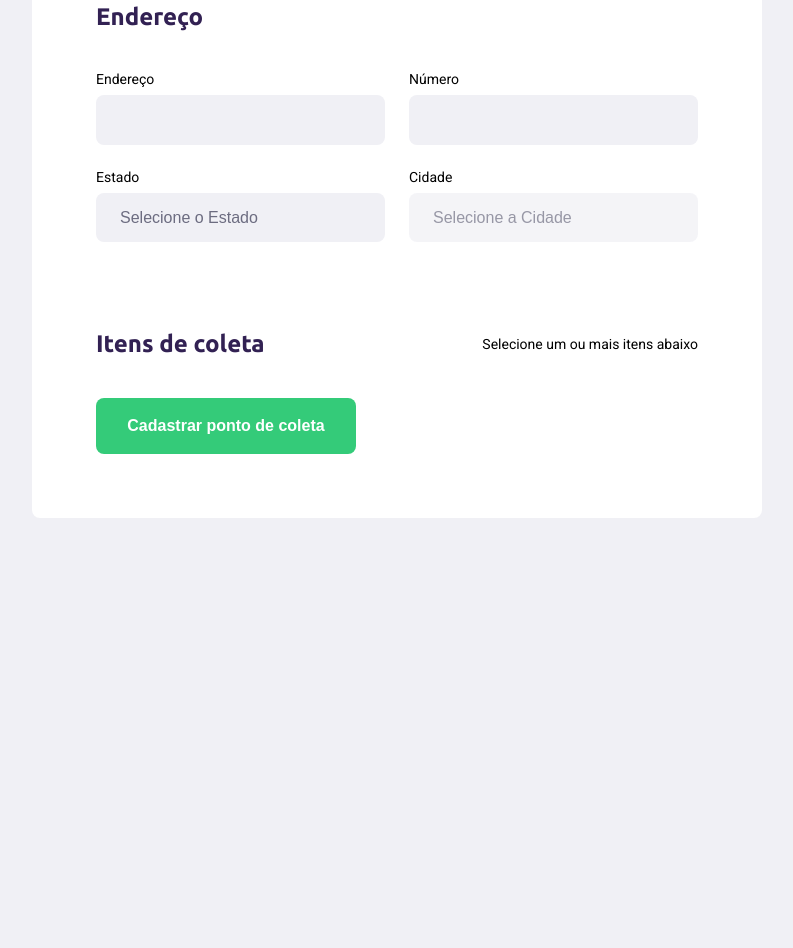
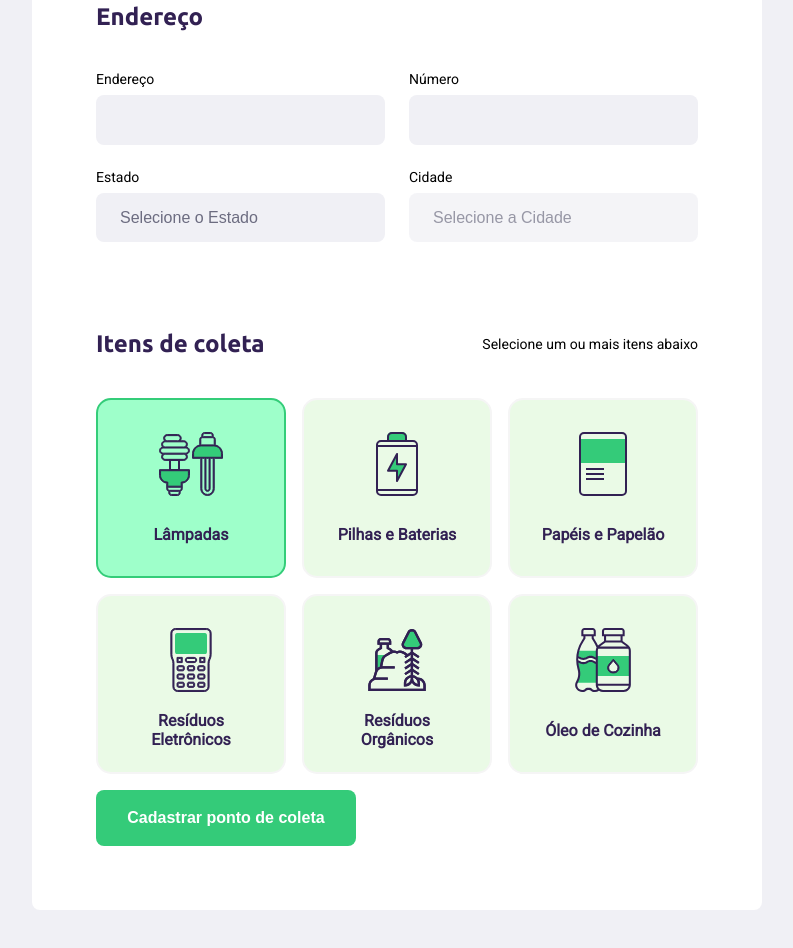
Before and after one commit to gabrieljony/next_level_week-01, a plain HTML site: page create-point.html in a window 1280 px wide. Shown: the part 649-1597 px from the top of the page, without its empty margins (243-1036 px from the left). Before the commit the page ends 1247 px from the top, so only its background shows below. Drawn offline with Linux system fonts and the light colour scheme; no server answers.

Commit message:
Aula 3 - Finalizado a tela de Cadastro do ponto de coleta.

```diff
--- a/create-point.html
+++ b/create-point.html
@@ -12,6 +12,7 @@
     <link rel="stylesheet" href="styles/main.css" />
     <link rel="stylesheet" href="styles/create-point.css" />
     <link rel="stylesheet" href="styles/form.css" />
+    <link rel="stylesheet" href="styles/itens-coleta.css" />
     <link rel="stylesheet" href="styles/responsive.css" />
   </head>
 
@@ -35,17 +36,17 @@
 
           <div class="field">
             <label for="name">Nome da entidade</label>
-            <input type="text" name="name" id="name" />
+            <input type="text" name="name" id="name" required />
           </div>
 
           <div class="field-group">
             <div class="field">
               <label for="email">E-mail</label>
-              <input type="email" name="email" id="email" />
+              <input type="email" name="email" id="email" required />
             </div>
             <div class="field">
               <label for="whatsapp">Whatsapp</label>
-              <input type="text" name="whatsapp" id="whatsapp" />
+              <input type="text" name="whatsapp" id="whatsapp" required />
             </div>
           </div>
         </fieldset>
@@ -58,25 +59,25 @@
           <div class="field-group">
             <div class="field">
               <label for="address">Endereço</label>
-              <input type="text" name="address" id="address" />
+              <input type="text" name="address" id="address" required />
             </div>
             <div class="field">
               <label for="address">Número</label>
-              <input type="text" name="address2" id="address2" />
+              <input type="text" name="address2" id="address2" required />
             </div>
           </div>
 
           <div class="field-group">
             <div class="field">
               <label for="state">Estado</label>
-              <select name="uf" id="state">
+              <select name="uf" id="state" required>
                 <option value="">Selecione o Estado</option>
               </select>
               <input type="hidden" name="state" />
             </div>
             <div class="field">
               <label for="city">Cidade</label>
-              <select name="city" id="city" disabled>
+              <select name="city" id="city" disabled required>
                 <option value="">Selecione a Cidade</option>
               </select>
             </div>
@@ -88,6 +89,41 @@
             <h2>Itens de coleta</h2>
             <span>Selecione um ou mais itens abaixo</span>
           </legend>
+
+          <div class="items-grid">
+            <li data-id="1" class="selected">
+              <img src="assets/icones/lampadas.svg" alt="Lâmpadas" />
+              <span>Lâmpadas</span>
+            </li>
+            <li data-id="2">
+              <img src="assets/icones/baterias.svg" alt="Pilhas e Baterias" />
+              <span>Pilhas e Baterias</span>
+            </li>
+            <li data-id="3">
+              <img
+                src="assets/icones/papeis-papelao.svg"
+                alt="Papéis e Papelão"
+              />
+              <span>Papéis e Papelão</span>
+            </li>
+            <li data-id="4">
+              <img
+                src="assets/icones/eletronicos.svg"
+                alt="Resíduos Eletrônicos"
+              />
+              <span>Resíduos Eletrônicos</span>
+            </li>
+            <li data-id="5">
+              <img src="assets/icones/organicos.svg" alt="Resíduos Orgânicos" />
+              <span>Resíduos Orgânicos</span>
+            </li>
+            <li data-id="6">
+              <img src="assets/icones/oleo.svg" alt="Óleo de Cozinha" />
+              <span>Óleo de Cozinha</span>
+            </li>
+          </div>
+
+          <input type="hidden" name="items" />
         </fieldset>
 
         <button type="submit">Cadastrar ponto de coleta</button>
--- a/scripts/create-point.js
+++ b/scripts/create-point.js
@@ -43,3 +43,51 @@ function getCidades(event) {
 document
   .querySelector("select[name=uf]")
   .addEventListener("change", getCidades);
+
+// Itens de Coleta
+
+const itemsToCollect = document.querySelectorAll(".items-grid li");
+
+for (const item of itemsToCollect) {
+  item.addEventListener("click", handleSelectedItem);
+}
+
+const collectedItems = document.querySelector("input[name=items]");
+
+let selectedItems = [];
+
+function handleSelectedItem(event) {
+  // console.log(event.target)
+  const itemLi = event.target;
+
+  //adicionar ou remover usa o toggle() para uma class com js
+  itemLi.classList.toggle("selected");
+
+  const itemId = eventLi.dataset.id;
+
+  //verificar se existem itens selecionados
+  //se sim, pegar os itens selecionados
+
+  const alreadySelected = selectedItems.findIndex((item) => {
+    const itemFound = item == itemId; //isso será true ou false
+    return itemFound;
+  });
+
+  //se já estiver selecionado
+  if (alreadySelected >= 0) {
+    //tirar da seleção
+    const filteredItems = selectedItems.filter((item) => {
+      const itemsIsDifferent = item != itemId; //false
+      return itemsIsDifferent;
+    });
+
+    selectedItems = filteredItems;
+  } else {
+    //se não estiver selecionado,
+    //adicionar a seleção
+    selectedItems.push(itemId);
+  }
+
+  //atualizar o campo escondido com os itens selecionados
+  collectedItems.value = selectedItems;
+}
--- a/styles/form.css
+++ b/styles/form.css
@@ -101,6 +101,7 @@
 /* button */
 
 #page-create-point form button {
+  margin-top: 16px;
   width: 260px;
   height: 56px;
   background: var(--green);
--- /dev/null
+++ b/styles/itens-coleta.css
@@ -0,0 +1,44 @@
+.items-grid {
+  display: grid;
+  grid-template-columns: 1fr 1fr 1fr;
+  /* espaçamento de grid */
+  gap: 16px;
+}
+
+.items-grid li {
+  background: #eafae6;
+  list-style: none;
+
+  border: 2px solid #f5f5f5;
+  border-radius: 15px;
+
+  height: 180px;
+  padding: 32px 24px 16px;
+
+  text-align: center;
+
+  display: flex;
+  flex-direction: column;
+  align-items: center;
+  justify-content: space-between;
+  cursor: pointer;
+}
+
+.items-grid li img,
+.items-grid li span {
+  pointer-events: none;
+}
+
+.items-grid li span {
+  flex: 1;
+  display: flex;
+  align-items: center;
+  color: var(--dark-purple);
+  font-weight: bold;
+  margin-top: 12px;
+}
+
+.items-grid li.selected {
+  border: 2px solid #34cd79;
+  background: #9effca;
+}
```
